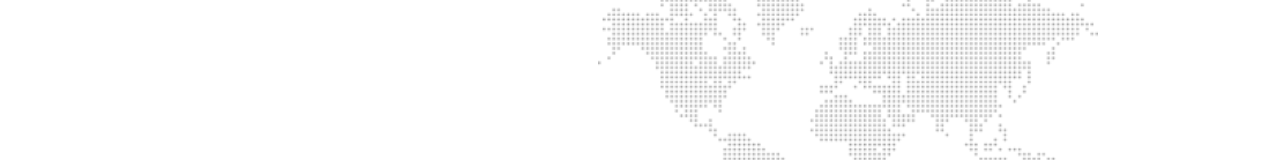
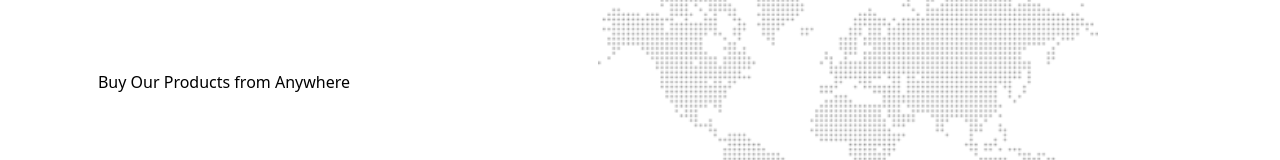
Before and after one commit to Joeeazy/Coffee_Page, a React (Vite) app: page / in a window 1280 px wide. Shown: the part 1600-1760 px from the top of the page. Built offline with nearby package versions, Linux system fonts and the light colour scheme.

Commit message:
where to buy section

```diff
--- a/src/components/WhereToBuy.jsx
+++ b/src/components/WhereToBuy.jsx
@@ -6,7 +6,11 @@ export default function WhereToBuy() {
     <div className="container my-36">
       <div className="grid grid-cols-1 sm:grid-cols-3 gap-8 place-items-center">
         {/* form section */}
-        <div></div>
+        <div>
+          <h1>Buy Our Products from Anywhere</h1>
+
+          <div>{/* input */}</div>
+        </div>
         {/* world map section */}
         <div className="col-span-2">
           <img
```
